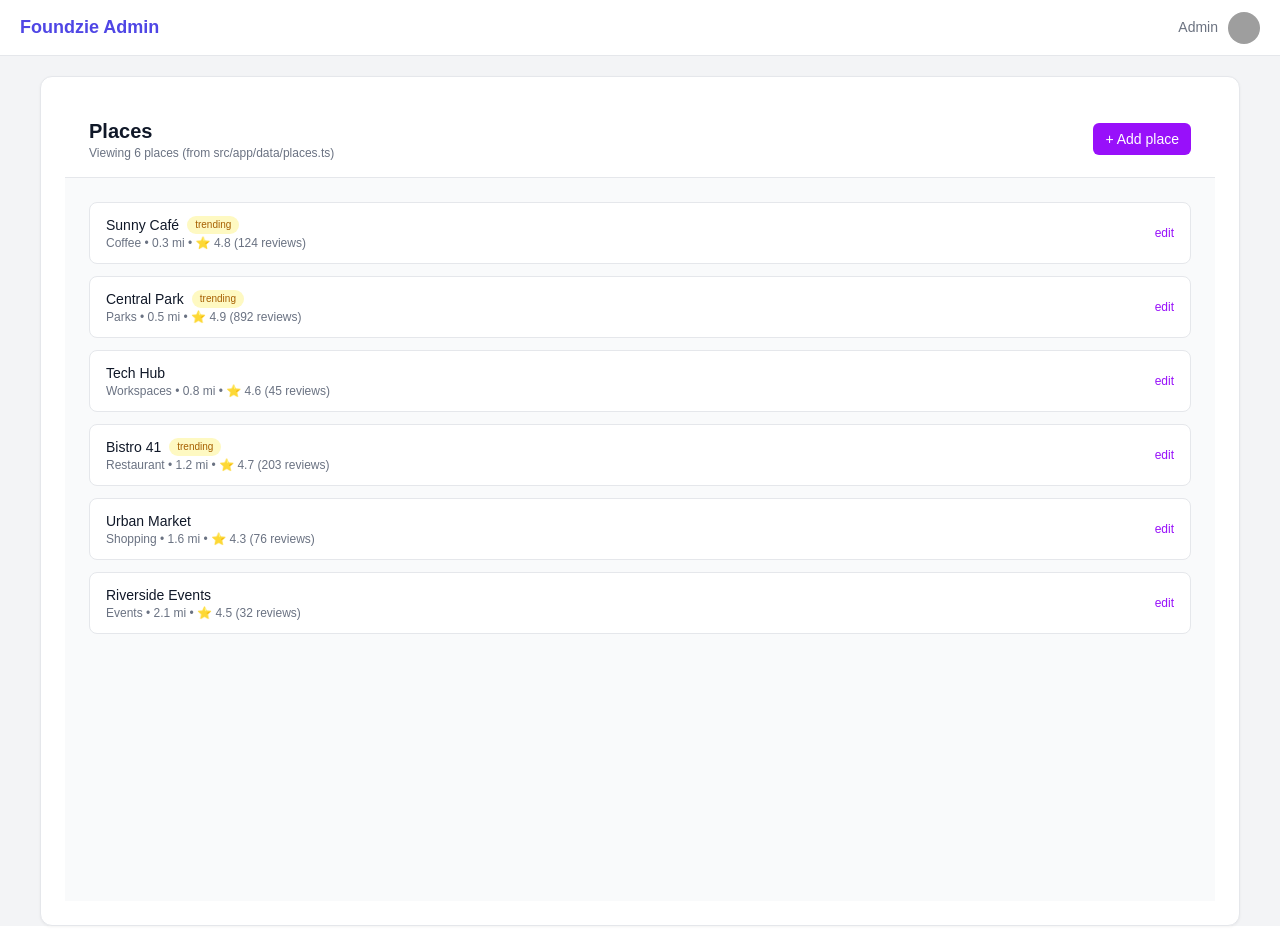
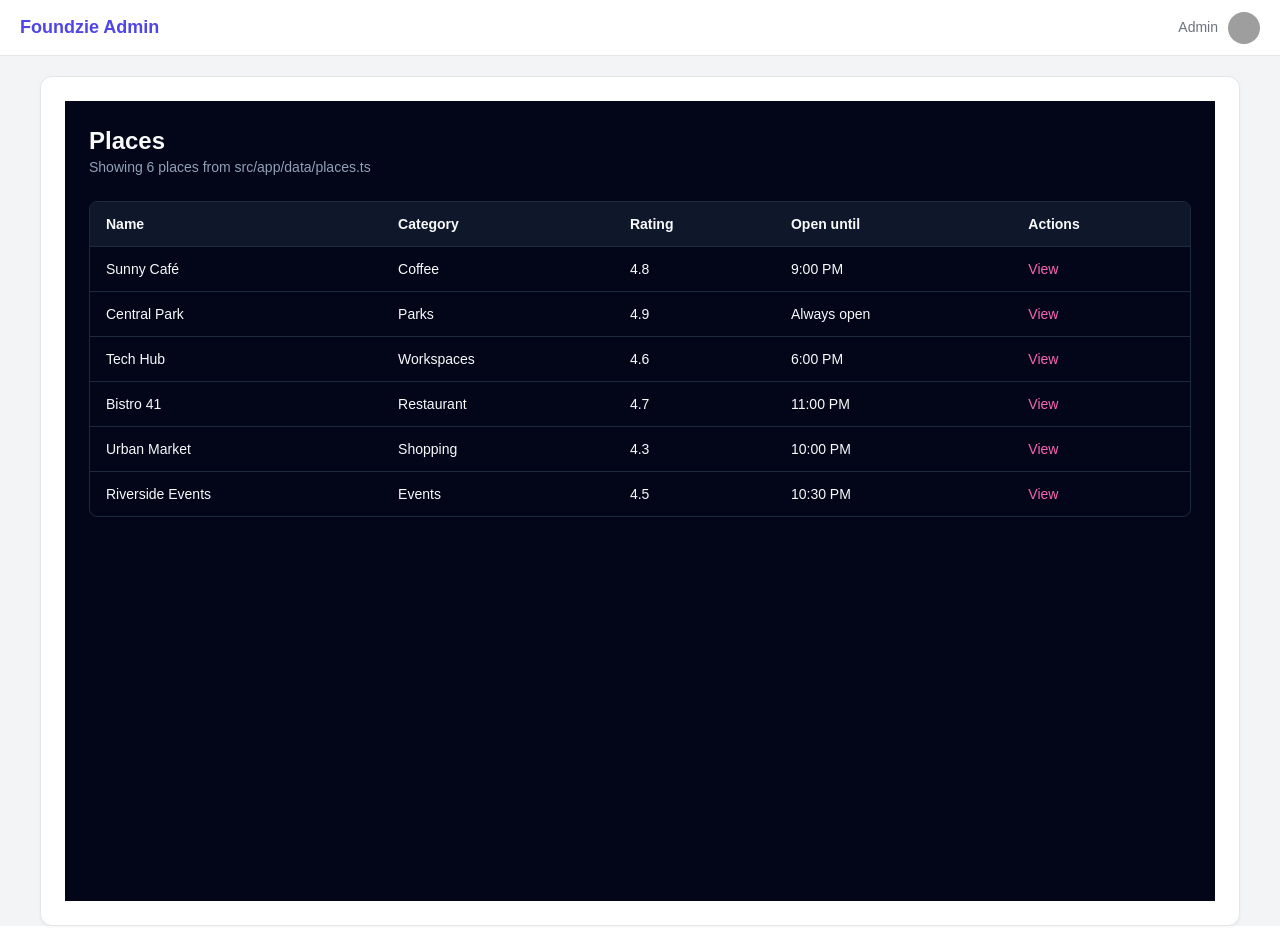
Before and after one commit to Foundzie/foundzie-v2, a Next.js app: page /admin/places in a window 1280 px wide. Built offline with nearby package versions, Linux system fonts and the light colour scheme; grey boxes are pictures that could not be loaded.

Commit message:
Add admin places list and detail using shared mock data

```diff
--- a/src/app/admin/places/[id]/page.tsx
+++ b/src/app/admin/places/[id]/page.tsx
@@ -1,55 +1,77 @@
 // src/app/admin/places/[id]/page.tsx
+import Link from "next/link";
 import { mockPlaces } from "@/app/data/places";
 
-type AdminPlacePageProps = {
-  // Vercel/Next is insisting this is a Promise, so we’ll match it
-  params: Promise<{ id: string }>;
+type PageProps = {
+  params: {
+    id: string; // Next gives us the route param as string
+  };
 };
 
-export default async function AdminPlacePage({ params }: AdminPlacePageProps) {
-  const { id } = await params;
+export default function AdminPlaceDetailPage({ params }: PageProps) {
+  const id = params.id;
 
-  const place = mockPlaces.find((p) => p.id === Number(id));
+  // 🔴 important part:
+  // some old typing thinks p.id might be a number,
+  // so we ALWAYS turn it into a string before comparing
+  const place = mockPlaces.find((p) => p.id.toString() === id);
 
+  // if id doesn't match anything, show a friendly message
   if (!place) {
     return (
-      <main className="min-h-screen bg-slate-950 text-white p-6">
-        <h1 className="text-2xl font-semibold mb-2">Place not found</h1>
-        <p>This ID doesn’t exist in src/app/data/places.ts.</p>
+      <main className="min-h-screen bg-slate-950 text-slate-50 p-6 space-y-4">
+        <Link href="/admin/places" className="text-pink-400 underline text-sm">
+          &lt; Back to places
+        </Link>
+        <h1 className="text-xl font-semibold">Place not found</h1>
+        <p className="text-slate-400 text-sm">
+          The ID <code className="text-pink-300">{id}</code> didn&apos;t match
+          anything in <code>src/app/data/places.ts</code>.
+        </p>
       </main>
     );
   }
 
+  // normal detail view
   return (
-    <main className="min-h-screen bg-slate-950 text-white p-6 space-y-4">
-      <h1 className="text-2xl font-semibold">{place.name}</h1>
-      <p className="text-sm text-slate-300">{place.category}</p>
+    <main className="min-h-screen bg-slate-950 text-slate-50 p-6 space-y-6">
+      <Link href="/admin/places" className="text-pink-400 underline text-sm">
+        &lt; Back to places
+      </Link>
 
-      <div className="bg-slate-900 rounded-lg p-4 space-y-2">
-        <p className="text-sm">
-          <span className="font-medium">Open until:</span> {place.openUntil}
+      <header className="flex items-center justify-between">
+        <div>
+          <h1 className="text-2xl font-bold">{place.name}</h1>
+          <p className="text-slate-400 text-sm">{place.category}</p>
+        </div>
+        <p className="text-sm text-slate-300">ID: {place.id}</p>
+      </header>
+
+      <section className="space-y-2 text-sm">
+        <p>
+          <span className="text-slate-400">Rating:</span>{" "}
+          <span className="font-medium">{place.rating}</span>
         </p>
-        <p className="text-sm">
-          <span className="font-medium">Rating:</span> {place.rating}
+        <p>
+          <span className="text-slate-400">Reviews:</span>{" "}
+          <span className="font-medium">{place.reviews}</span>
         </p>
-        <p className="text-sm">
-          <span className="font-medium">Reviews:</span> {place.reviews}
+        <p>
+          <span className="text-slate-400">Open until:</span>{" "}
+          <span className="font-medium">{place.openUntil}</span>
         </p>
-        <p className="text-sm">
-          <span className="font-medium">Trending:</span>{" "}
-          {place.trending ? "Yes" : "No"}
+        <p>
+          <span className="text-slate-400">Trending:</span>{" "}
+          <span className="font-medium">{place.trending ? "Yes" : "No"}</span>
         </p>
-        <p className="text-sm">
-          <span className="font-medium">Distance:</span>{" "}
-          {place.distanceMiles} mi
-        </p>
-        {place.description ? (
-          <p className="text-sm mt-2">
-            <span className="font-medium">Description:</span>{" "}
-            {place.description}
-          </p>
-        ) : null}
-      </div>
+      </section>
+
+      {place.description ? (
+        <section className="space-y-2">
+          <h2 className="text-lg font-semibold">Description</h2>
+          <p className="text-slate-200 text-sm">{place.description}</p>
+        </section>
+      ) : null}
     </main>
   );
 }
--- a/src/app/admin/places/page.tsx
+++ b/src/app/admin/places/page.tsx
@@ -4,49 +4,53 @@ import { mockPlaces } from "@/app/data/places";
 
 export default function AdminPlacesPage() {
   return (
-    <main className="min-h-screen bg-gray-50">
-      <header className="bg-white border-b border-gray-200 px-6 py-4 flex items-center justify-between">
+    <main className="min-h-screen bg-slate-950 text-slate-50 p-6 space-y-6">
+      <header className="flex items-center justify-between">
         <div>
-          <h1 className="text-xl font-semibold text-gray-900">Places</h1>
-          <p className="text-xs text-gray-500">
-            Viewing {mockPlaces.length} places (from src/app/data/places.ts)
+          <h1 className="text-2xl font-bold">Places</h1>
+          <p className="text-slate-400 text-sm">
+            Showing {mockPlaces.length} places from src/app/data/places.ts
           </p>
         </div>
-        <Link
-          href="/admin/places/new"
-          className="inline-flex items-center rounded-md bg-purple-600 px-3 py-1.5 text-sm font-medium text-white hover:bg-purple-700"
-        >
-          + Add place
-        </Link>
       </header>
 
-      <div className="p-6 space-y-3">
+      <div className="overflow-x-auto rounded-lg border border-slate-800">
+        <table className="w-full text-left text-sm">
+          <thead className="bg-slate-900">
+            <tr>
+              <th className="px-4 py-3">Name</th>
+              <th className="px-4 py-3">Category</th>
+              <th className="px-4 py-3">Rating</th>
+              <th className="px-4 py-3">Open until</th>
+              <th className="px-4 py-3">Actions</th>
+            </tr>
+          </thead>
+          <tbody>
             {mockPlaces.map((place) => (
-          <div
-            key={place.id}
-            className="bg-white border border-gray-200 rounded-lg px-4 py-3 flex items-center justify-between"
-          >
-            <div>
-              <p className="text-sm font-medium text-gray-900 flex items-center gap-2">
-                {place.name}
-                {place.trending ? (
-                  <span className="text-[10px] bg-yellow-100 text-yellow-700 px-2 py-[2px] rounded-full">
-                    trending
-                  </span>
-                ) : null}
-              </p>
-              <p className="text-xs text-gray-500">
-                {place.category} • {place.distanceMiles} mi • ⭐ {place.rating} ({place.reviews} reviews)
-              </p>
-            </div>
+              <tr key={place.id} className="border-t border-slate-800">
+                <td className="px-4 py-3">{place.name}</td>
+                <td className="px-4 py-3">{place.category}</td>
+                <td className="px-4 py-3">{place.rating}</td>
+                <td className="px-4 py-3">{place.openUntil}</td>
+                <td className="px-4 py-3">
                   <Link
                     href={`/admin/places/${place.id}`}
-              className="text-xs text-purple-600 hover:underline"
+                    className="text-pink-400 hover:underline"
                   >
-              edit
+                    View
                   </Link>
-          </div>
+                </td>
+              </tr>
             ))}
+            {mockPlaces.length === 0 && (
+              <tr>
+                <td className="px-4 py-4 text-slate-400" colSpan={5}>
+                  No places found.
+                </td>
+              </tr>
+            )}
+          </tbody>
+        </table>
       </div>
     </main>
   );
```
Lines whose indentation alone changed are shown as unchanged.
